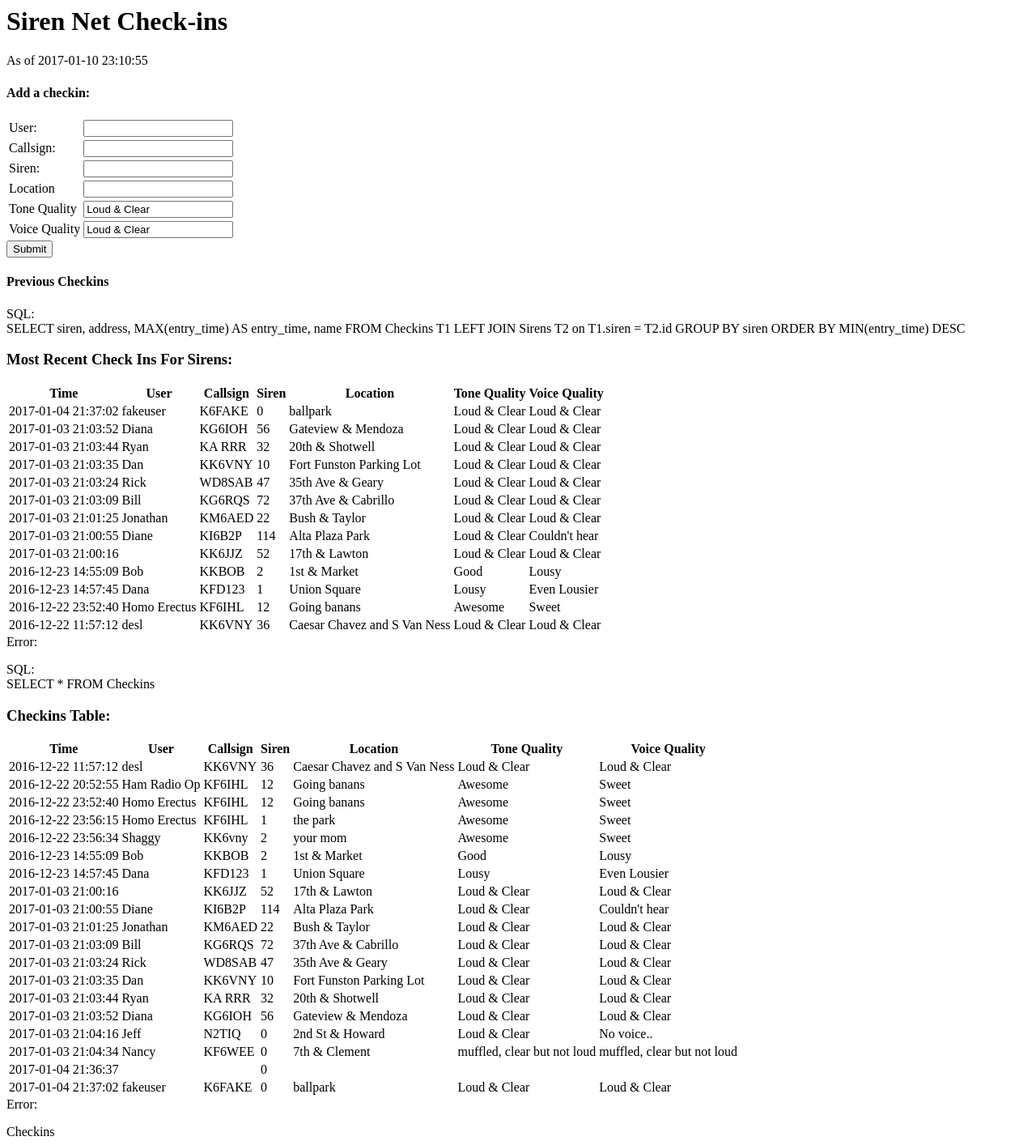
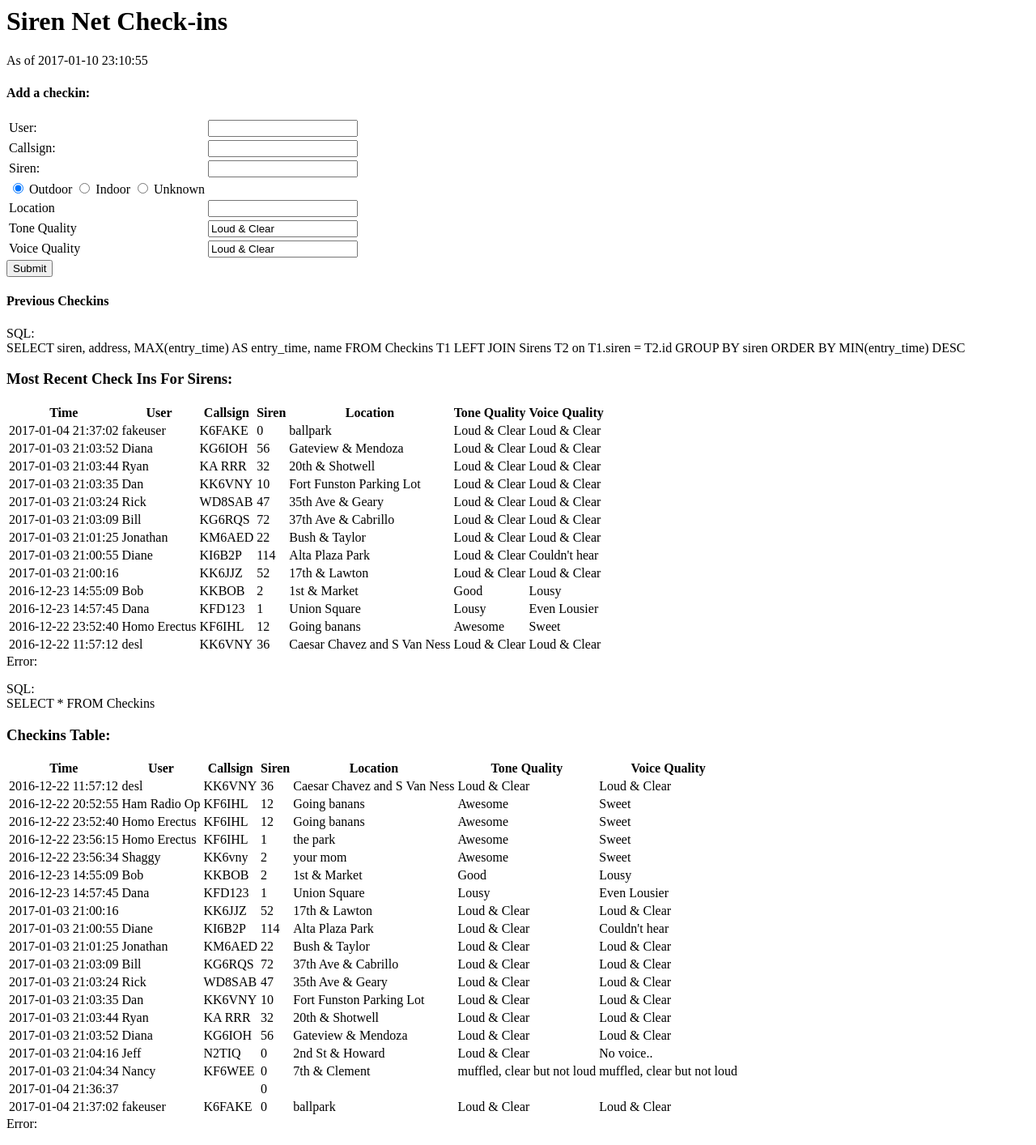
Before and after one commit to JenDanRepo/sirens, a PHP site: page /checkins.php in a window 1280 px wide. Shown: the top 1414 px of the page at 81% size. Run offline with PHP 8.4, Linux system fonts and the light colour scheme; data comes from the database, SQL or seed files in the repository.

Commit message:
Added support for indoor/outdoor. Enabled null siren number being convered to zero.

```diff
--- a/checkins.php
+++ b/checkins.php
@@ -17,6 +17,11 @@
     <tr><td>User:</td><td><input type="text" name="user"></td></tr>
     <tr><td>Callsign:</td><td><input type="text" name="callsign"></td></tr>
     <tr><td>Siren:</td><td><input type="text" name="siren"></td></tr>
+    <tr><td>
+    <input type="radio" name="insideout" value="outdoor" checked> Outdoor
+    <input type="radio" name="insideout" value="indoor"> Indoor
+    <input type="radio" name="insideout" value="unknown"> Unknown
+    </td></tr>
     <tr><td>Location</td><td><input type="text" name="location"></td></tr>
     <tr><td>Tone Quality</td><td><input type="text" name="tonequality" value="Loud & Clear"></td></tr>
     <tr><td>Voice Quality</td><td><input type="text" name="voicequality" value="Loud & Clear"></td></tr>
```
Also changed, not shown: add_checkin.php (+4 -3 lines).
